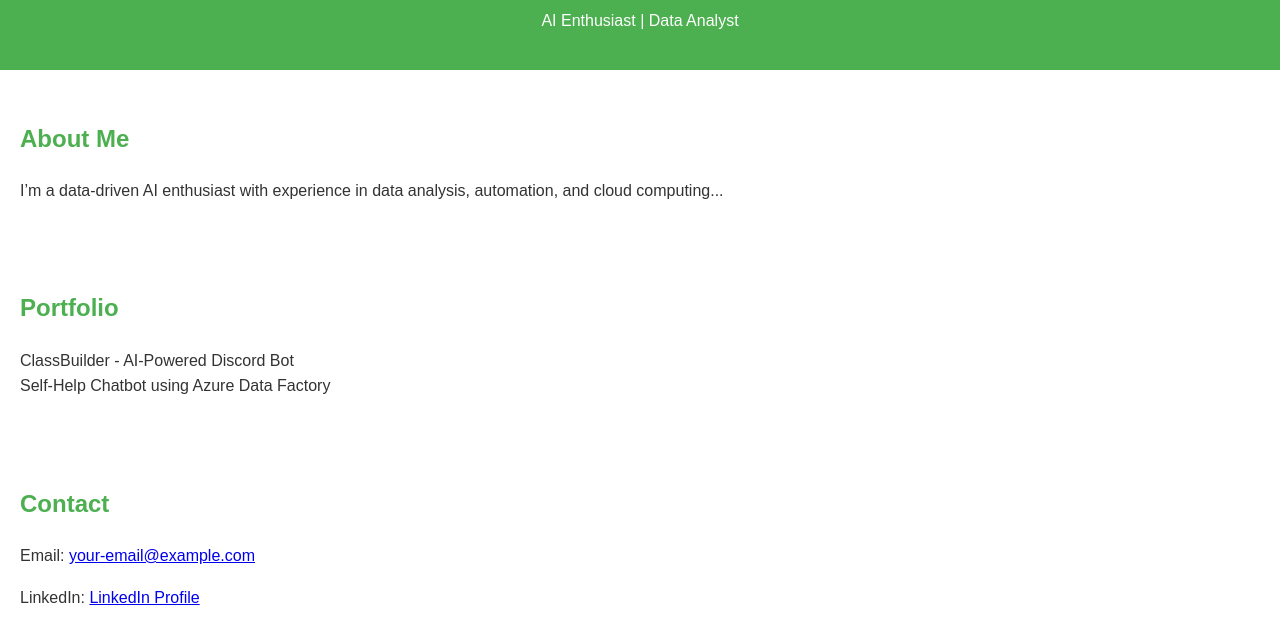
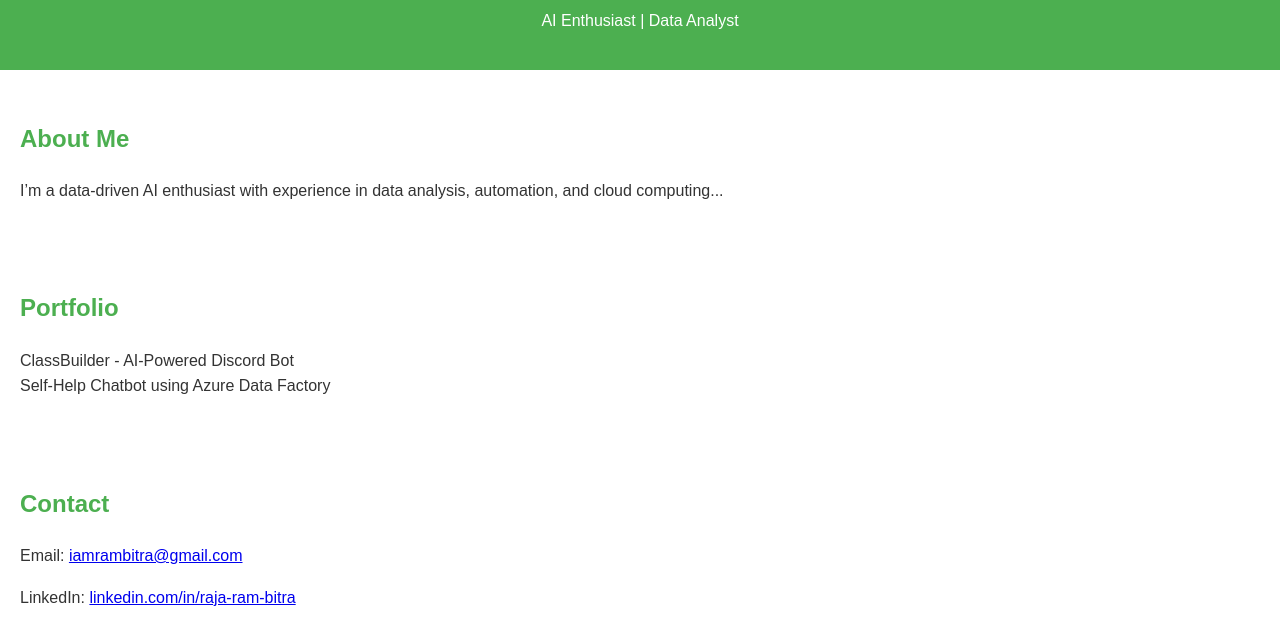
Before and after one commit to RajaRamBitra/Portfolio, a plain HTML site: page index.html in a window 1280 px wide. Shown: the part 106-750 px from the top of the page. Drawn offline with Linux system fonts and the light colour scheme.

Commit message:
Update index.html

```diff
--- a/index.html
+++ b/index.html
@@ -28,8 +28,8 @@
 
     <section id="contact">
         <h2>Contact</h2>
-        <p>Email: <a href="iamrambitra@gmail.com">your-email@example.com</a></p>
-        <p>LinkedIn: <a href="www.linkedin.com/in/raja-ram-bitra">LinkedIn Profile</a></p>
+        <p>Email: <a href="iamrambitra@gmail.com">iamrambitra@gmail.com</a></p>
+        <p>LinkedIn: <a href="www.linkedin.com/in/raja-ram-bitra">linkedin.com/in/raja-ram-bitra</a></p>
         <!-- Add other contact links like GitHub, Twitter -->
     </section>
 </body>
```
